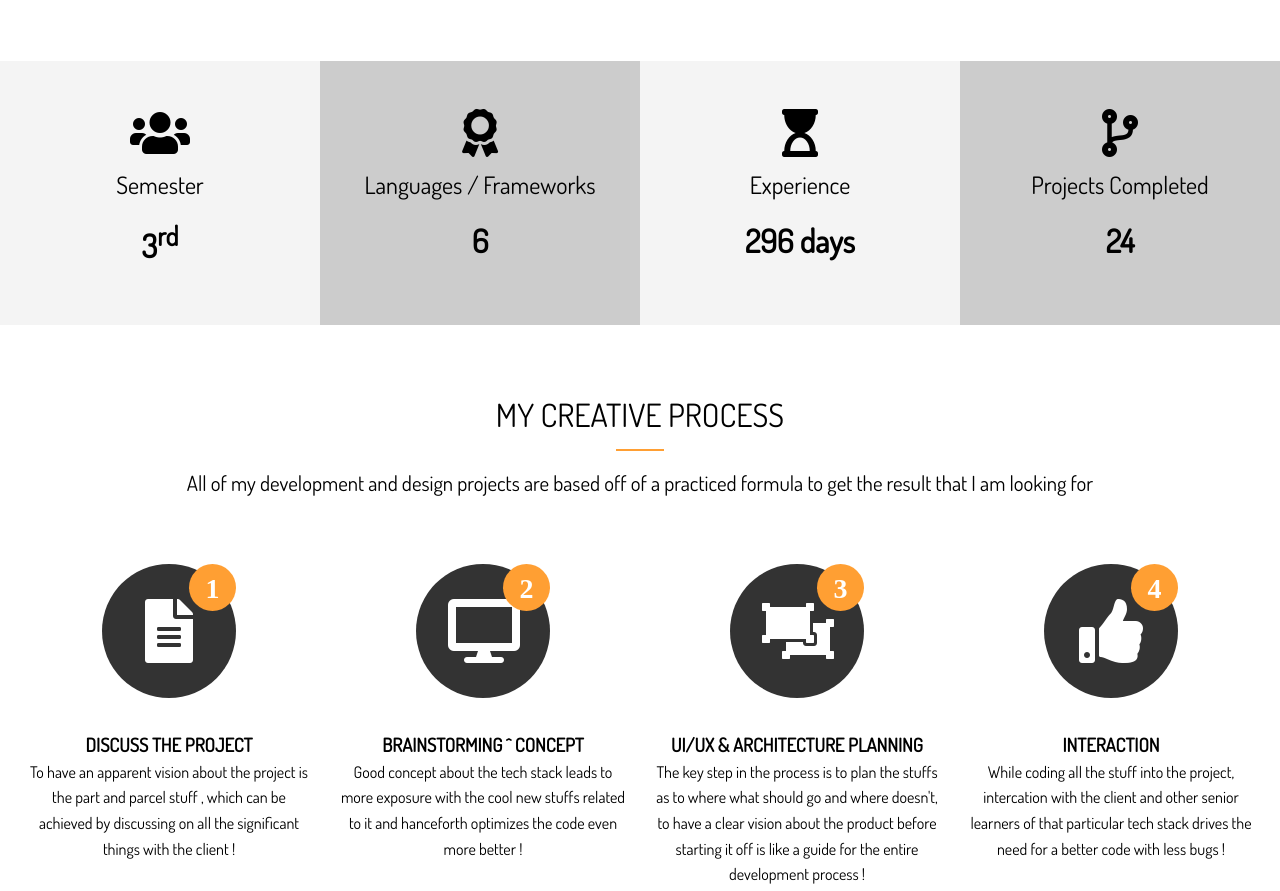
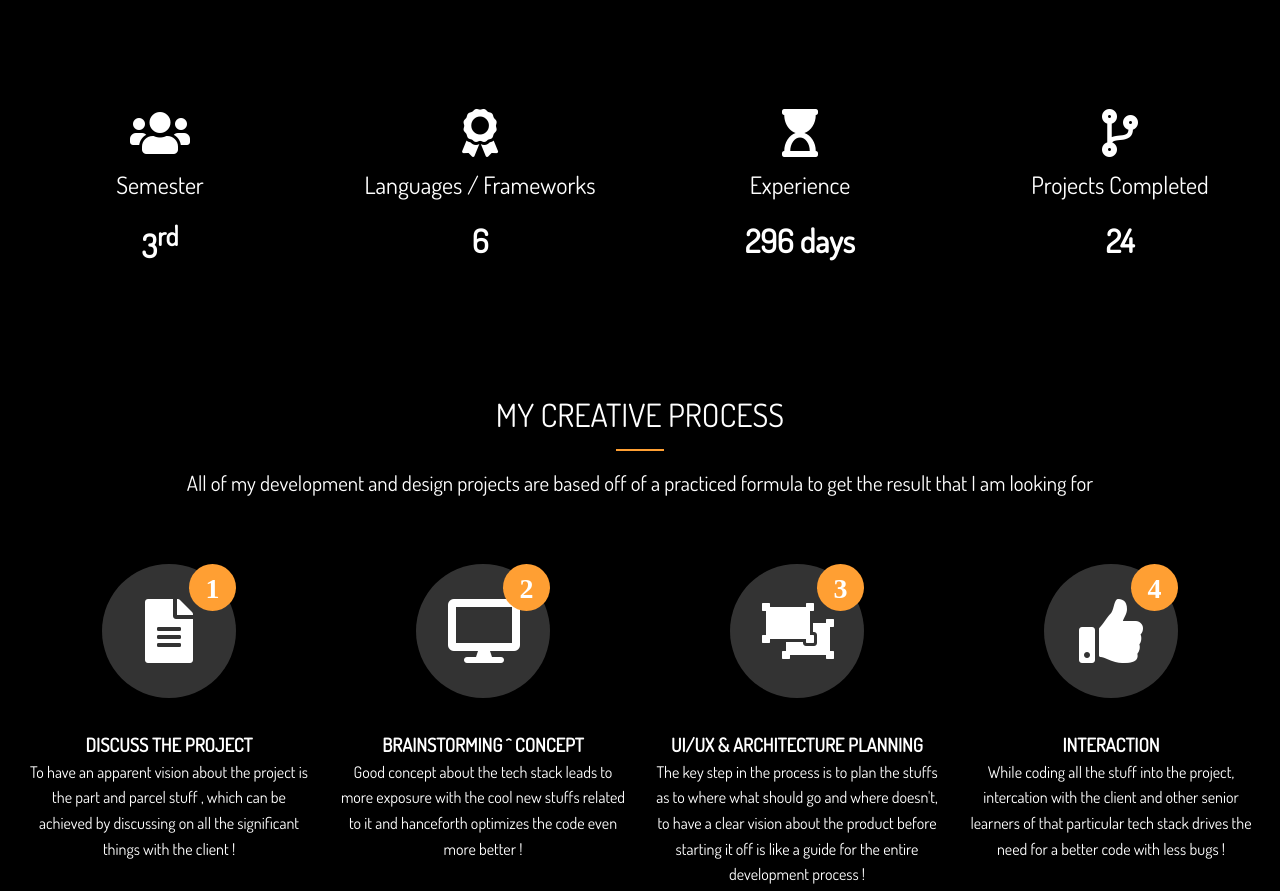
Before and after one commit to anukulSingh/myPortfolio, a plain HTML site: page index.html in a window 1280 px wide. Shown: the part 1190-2081 px from the top of the page. Drawn offline with Linux system fonts and the light colour scheme; some packages are replaced by stand-ins of ours.

Commit message:
some background and fade work

```diff
--- a/css/main.css
+++ b/css/main.css
@@ -209,7 +209,8 @@ input[class^="btn-"]:hover {
 body {
   font-family: "Dosis", sans-serif;
   line-height: 1.6;
-  background: #fff;
+  background: black;
+  color: #fff;
 }
 
 a {
@@ -312,12 +313,13 @@ img {
 #home-b .stats div {
   padding: 3rem 0;
 }
-#home-b .stats div:nth-child(odd) {
-  background: #f4f4f4;
-}
-#home-b .stats div:nth-child(even) {
-  background: #ccc;
-}
+/* #home-b .stats div:nth-child(odd) {
+  background: black;
+} */
+/* #home-b .stats div:nth-child(even) {
+  background: #333;
+  border-radius: 50%;
+} */
 
 #home-c .process {
   display: grid;
--- a/index.html
+++ b/index.html
@@ -17,6 +17,23 @@
     <link rel="stylesheet" href="css/main.css" />
     <link rel="shortcut icon" type="image/x-icon" href="./favicon.ico">
     <title>Anukul Kumar | MERN stack & UI/UX developer</title>
+    <style>
+      /* page fadein effect */
+          body {
+            animation: fadeInAnimation ease 1s;
+            animation-iteration-count: 1;
+            animation-fill-mode: forwards;
+          }
+          @keyframes fadeInAnimation {
+            0% {
+              opacity: 0;
+            }
+            100% {
+              opacity: 1;
+            }
+
+          }
+    </style>
   </head>
   <body>
     <!-- Header -->
@@ -204,6 +221,7 @@
 
     <!-- Type Effect Tutorial: https://www.youtube.com/watch?v=POX3dT-pB4E -->
     <script src="js/typewriter.js"></script>
+    <script src="https://cdn.jsdelivr.net/npm/lazyload@2.0.0-rc.2/lazyload.js"></script>
 
   </body>
 </html>
```
Also changed, not shown: about.html (+1 -1 lines), img/showcase2.jpg.
